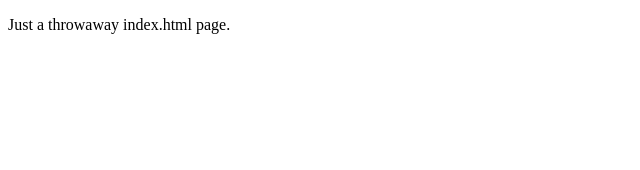
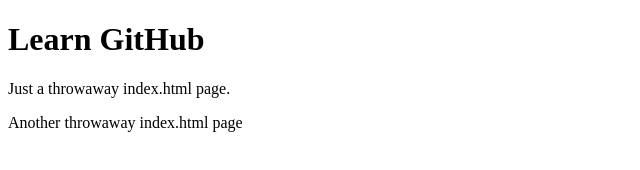
Before and after one commit to tatianahaddad/learn-github, a plain HTML site: page index.html in a window 1280 px wide. Shown: the whole page, without its empty margins (0-640 px from the left). Drawn offline with Linux system fonts and the light colour scheme.

Commit message:
made requested changes for pr

```diff
--- a/index.html
+++ b/index.html
@@ -1,9 +1,11 @@
 <!DOCTYPE html>
-<html>
+<html lang="en">
 <head>
   <title>Learn GitHub</title>
 </head>
 <body>
+  <h1>Learn GitHub</h1>
   <p>Just a throwaway index.html page.</p>
+  <p>Another throwaway index.html page</p>
 </body>
 </html>
```
